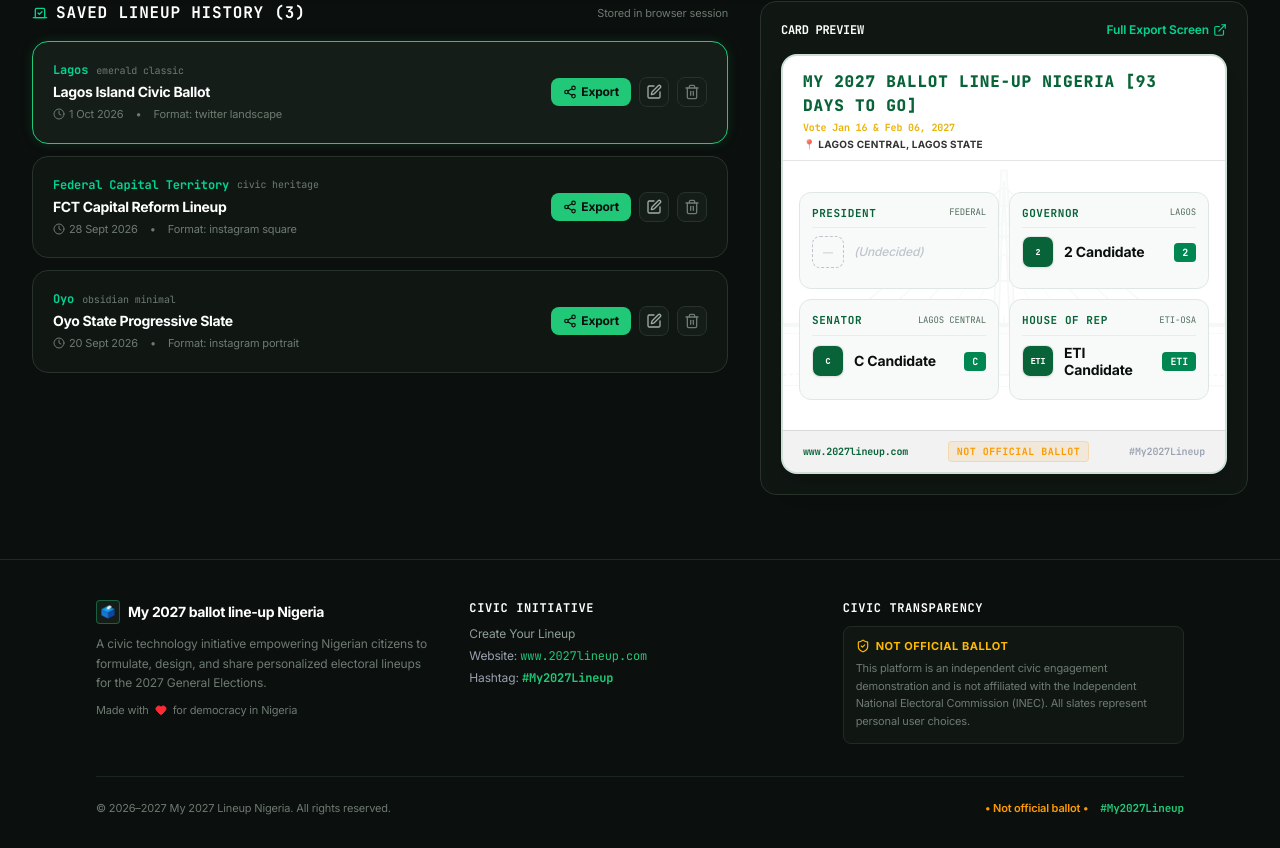
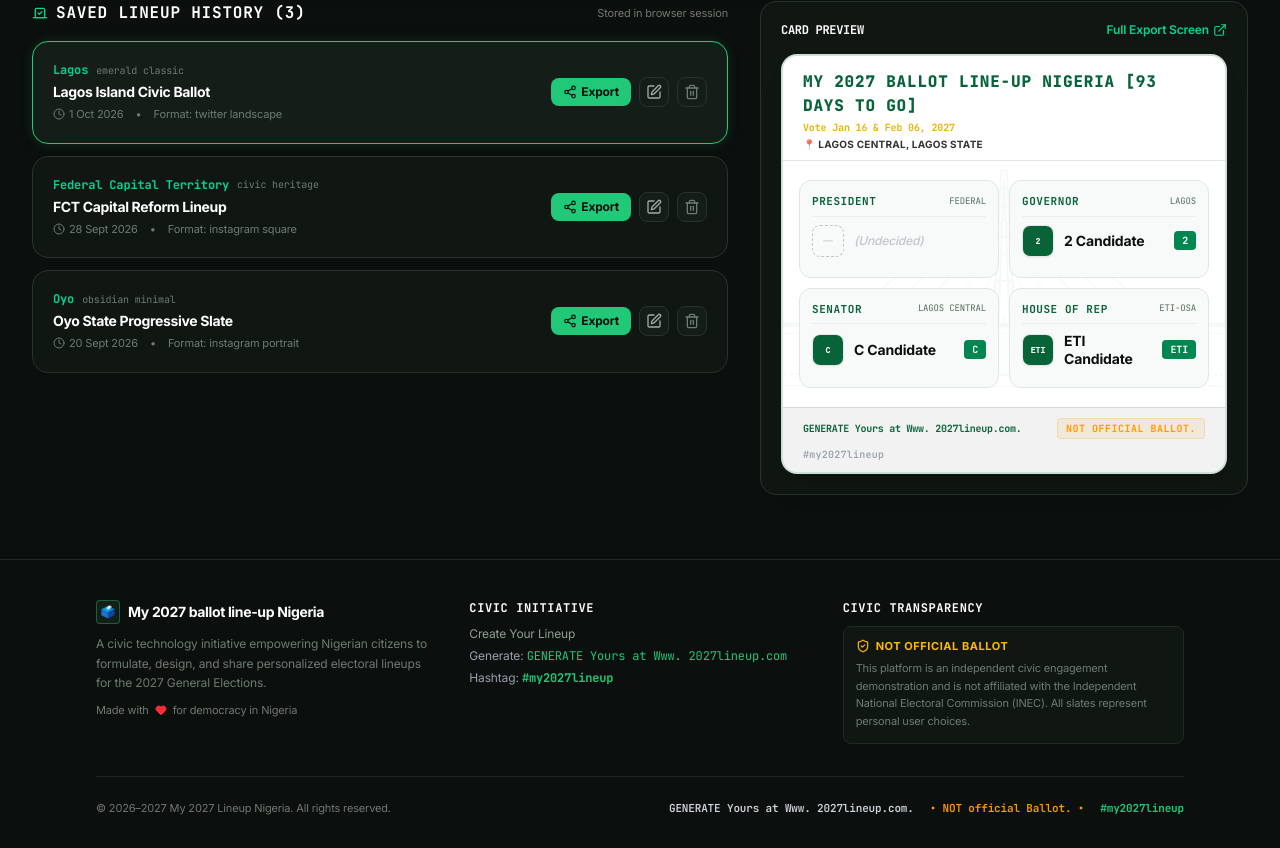
Before and after one commit to muwagunprecious/ballot-app, a Next.js app: page /profile in a window 1280 px wide. Shown: the part 298-1146 px from the top of the page. Built offline with nearby package versions, Linux system fonts and the light colour scheme.

Commit message:
Update footer info to 'GENERATE Yours at Www. 2027lineup.com. NOT official Ballot. #my2027lineup'

```diff
--- a/app/export/page.tsx
+++ b/app/export/page.tsx
@@ -93,17 +93,17 @@ export default function ExportPage() {
   // Platform sharing intents
   const handleShareOnX = () => {
     const shareText = encodeURIComponent(customCaptionText);
-    const url = encodeURIComponent('https://my2027lineup.ng');
+    const url = encodeURIComponent('https://www.2027lineup.com');
     window.open(`https://twitter.com/intent/tweet?text=${shareText}&url=${url}`, '_blank');
   };
 
   const handleShareOnWhatsApp = () => {
-    const shareText = encodeURIComponent(customCaptionText + '\nhttps://my2027lineup.ng');
+    const shareText = encodeURIComponent(customCaptionText + '\nhttps://www.2027lineup.com');
     window.open(`https://api.whatsapp.com/send?text=${shareText}`, '_blank');
   };
 
   const handleShareOnFacebook = () => {
-    const url = encodeURIComponent('https://my2027lineup.ng');
+    const url = encodeURIComponent('https://www.2027lineup.com');
     window.open(`https://www.facebook.com/sharer/sharer.php?u=${url}`, '_blank');
   };
 
--- a/app/page.tsx
+++ b/app/page.tsx
@@ -209,7 +209,7 @@ export default function HomePage() {
         : `${currentState.name} State`
       : '';
     const locLine = locText ? `📍 ${locText}\n\n` : '';
-    const text = `Here is my 2027 ballot line-up Nigeria!\n\n${locLine}🗳 Make yours: https://www.2027lineup.com\n#My2027Lineup`;
+    const text = `Here is my 2027 ballot line-up Nigeria!\n\n${locLine}🗳 GENERATE Yours at Www. 2027lineup.com\nNOT official Ballot.\n#my2027lineup`;
     window.open(`https://twitter.com/intent/tweet?text=${encodeURIComponent(text)}`, '_blank');
   };
 
@@ -220,7 +220,7 @@ export default function HomePage() {
         : `${currentState.name} State`
       : '';
     const locLine = locText ? `\n📍 ${locText}` : '';
-    const text = `Here is my 2027 ballot line-up Nigeria! 🇳🇬${locLine}\n🗳 Make yours: https://www.2027lineup.com\n#My2027Lineup`;
+    const text = `Here is my 2027 ballot line-up Nigeria! 🇳🇬${locLine}\n🗳 GENERATE Yours at Www. 2027lineup.com\nNOT official Ballot.\n#my2027lineup`;
     window.open(`https://api.whatsapp.com/send?text=${encodeURIComponent(text)}`, '_blank');
   };
 
--- a/components/Footer.tsx
+++ b/components/Footer.tsx
@@ -37,12 +37,12 @@ export const Footer: React.FC = () => {
                 </Link>
               </li>
               <li>
-                <span className="text-gray-400">Website: </span>
-                <span className="text-[#20C878] font-mono">www.2027lineup.com</span>
+                <span className="text-gray-400">Generate: </span>
+                <span className="text-[#20C878] font-mono">GENERATE Yours at Www. 2027lineup.com</span>
               </li>
               <li>
                 <span className="text-gray-400">Hashtag: </span>
-                <span className="text-[#20C878] font-mono font-bold">#My2027Lineup</span>
+                <span className="text-[#20C878] font-mono font-bold">#my2027lineup</span>
               </li>
             </ul>
           </div>
@@ -67,9 +67,10 @@ export const Footer: React.FC = () => {
           <div>
             © 2026–2027 My 2027 Lineup Nigeria. All rights reserved.
           </div>
-          <div className="flex items-center space-x-3">
-            <span className="text-amber-500 font-semibold">• Not official ballot •</span>
-            <span className="text-[#20C878] font-mono font-bold">#My2027Lineup</span>
+          <div className="flex flex-wrap items-center gap-2 sm:gap-4 font-mono">
+            <span className="text-gray-300 font-semibold">GENERATE Yours at Www. 2027lineup.com.</span>
+            <span className="text-amber-500 font-semibold">• NOT official Ballot. •</span>
+            <span className="text-[#20C878] font-bold">#my2027lineup</span>
           </div>
         </div>
       </div>
--- a/components/ballot/BallotCard.tsx
+++ b/components/ballot/BallotCard.tsx
@@ -241,15 +241,15 @@ export const BallotCard = forwardRef<HTMLDivElement, BallotCardProps>(({
       </div>
 
       {/* CARD FOOTER */}
-      <div className={`relative z-10 px-4 sm:px-5 py-2.5 ${isDark ? 'bg-white/5 border-white/10' : 'bg-black/5 border-black/10'} border-t flex flex-wrap items-center justify-between gap-2 text-[10px]`}>
-        <span className="font-mono font-bold" style={{ color: accentColor }}>
-          www.2027lineup.com
+      <div className={`relative z-10 px-3.5 sm:px-5 py-2.5 ${isDark ? 'bg-white/5 border-white/10' : 'bg-black/5 border-black/10'} border-t flex flex-wrap items-center justify-between gap-2 text-[10px]`}>
+        <span className="font-mono font-bold tracking-tight" style={{ color: accentColor }}>
+          GENERATE Yours at Www. 2027lineup.com.
         </span>
         <span className="font-mono font-bold uppercase tracking-wider text-amber-500 dark:text-amber-400 bg-amber-500/10 px-2 py-0.5 rounded border border-amber-500/20">
-          Not official ballot
+          NOT official Ballot.
         </span>
-        <span className="font-mono text-gray-400 font-semibold">
-          #My2027Lineup
+        <span className="font-mono text-gray-400 dark:text-gray-300 font-semibold tracking-wide">
+          #my2027lineup
         </span>
       </div>
     </div>
--- a/lib/captions/index.ts
+++ b/lib/captions/index.ts
@@ -28,7 +28,7 @@ export function generateCaption({ lineup, language, tone }: CaptionParams): Gene
   const repText = rep ? `${rep.name} (${rep.partyAcronym})` : 'Undecided';
 
   const hashtags = [
-    '#My2027Lineup',
+    '#my2027lineup',
     '#NigeriaDecides2027',
     `#${stateName.replace(/\s+/g, '')}Decides2027`,
     '#NaijaVotes',
@@ -40,7 +40,7 @@ export function generateCaption({ lineup, language, tone }: CaptionParams): Gene
   if (language === 'english') {
     switch (tone) {
       case 'direct':
-        text = `My 2027 General Election Lineup for ${stateName}:\n\n🇳🇬 President: ${presText}\n🏛 Governor: ${govText}\n📜 Senator (${districtName}): ${senText}\n🏛 House of Reps (${constituencyName}): ${repText}\n\nStand for what you believe in. Build yours at my2027lineup.ng`;
+        text = `My 2027 General Election Lineup for ${stateName}:\n\n🇳🇬 President: ${presText}\n🏛 Governor: ${govText}\n📜 Senator (${districtName}): ${senText}\n🏛 House of Reps (${constituencyName}): ${repText}\n\nStand for what you believe in. Build yours at www.2027lineup.com`;
         break;
       case 'community':
         text = `Power belongs to the citizens. As a proud resident of ${stateName}, here is my collective vision and candidate lineup for 2027.\n\n• President: ${presText}\n• Governor: ${govText}\n• Senator (${districtName}): ${senText}\n• Representative (${constituencyName}): ${repText}\n\nLet us organize, mobilize our neighborhoods, and hold every leader accountable for a better Nigeria.`;
@@ -49,7 +49,7 @@ export function generateCaption({ lineup, language, tone }: CaptionParams): Gene
         text = `Democracy thrives when citizens participate with clarity of purpose. After careful deliberation on capacity, competence, and national interest, here is my 2027 ballot lineup from ${constituencyName}, ${stateName}:\n\n1. Office of the President: ${presText}\n2. Executive Governor: ${govText}\n3. Senate of the Federal Republic: ${senText}\n4. House of Representatives: ${repText}\n\nVote your conscience. Exercise your civic duty.`;
         break;
       case 'conversational':
-        text = `2027 is around the corner and we’re not taking a back seat! Here is where my votes are going in ${stateName}:\n\n🎯 President: ${presText}\n🎯 Governor: ${govText}\n🎯 Senate (${districtName}): ${senText}\n🎯 House of Reps (${constituencyName}): ${repText}\n\nWhat does your 2027 lineup look like? Create your card at my2027lineup.ng!`;
+        text = `2027 is around the corner and we’re not taking a back seat! Here is where my votes are going in ${stateName}:\n\n🎯 President: ${presText}\n🎯 Governor: ${govText}\n🎯 Senate (${districtName}): ${senText}\n🎯 House of Reps (${constituencyName}): ${repText}\n\nWhat does your 2027 lineup look like? Create your card at www.2027lineup.com!`;
         break;
     }
   }
@@ -58,13 +58,13 @@ export function generateCaption({ lineup, language, tone }: CaptionParams): Gene
   else if (language === 'pidgin') {
     switch (tone) {
       case 'direct':
-        text = `My 2027 Election Lineup don set for ${stateName}!\n\n🇳🇬 President: ${presText}\n🏛 Governor: ${govText}\n📜 Senator (${districtName}): ${senText}\n🏛 House of Reps (${constituencyName}): ${repText}\n\nNo dulling this time. Make you build your own ballot card for my2027lineup.ng`;
+        text = `My 2027 Election Lineup don set for ${stateName}!\n\n🇳🇬 President: ${presText}\n🏛 Governor: ${govText}\n📜 Senator (${districtName}): ${senText}\n🏛 House of Reps (${constituencyName}): ${repText}\n\nNo dulling this time. Make you build your own ballot card for www.2027lineup.com`;
         break;
       case 'community':
         text = `Naija people, our voice na our power! From ${stateName}, na these people I believe say go represent us well for 2027:\n\n• President: ${presText}\n• Governor: ${govText}\n• Senator (${districtName}): ${senText}\n• House of Reps (${constituencyName}): ${repText}\n\nMake we join hand together make Nigeria sweet for everybody.`;
         break;
       case 'civic':
-        text = `To vote right na our right and duty. After we don look all the plans well well for ${stateName}, see who I dey back for 2027:\n\n1. President: ${presText}\n2. Governor: ${govText}\n3. Senator: ${senText}\n4. House of Reps: ${repText}\n\nShine your eyes, no sell your vote. Build your card for my2027lineup.ng`;
+        text = `To vote right na our right and duty. After we don look all the plans well well for ${stateName}, see who I dey back for 2027:\n\n1. President: ${presText}\n2. Governor: ${govText}\n3. Senator: ${senText}\n4. House of Reps: ${repText}\n\nShine your eyes, no sell your vote. Build your card for www.2027lineup.com`;
         break;
       case 'conversational':
         text = `Who dey breath? My 2027 ballot card don drop hot hot! 🔥\n\n🎯 President: ${presText}\n🎯 Governor: ${govText}\n🎯 Senator (${districtName}): ${senText}\n🎯 House of Reps (${constituencyName}): ${repText}\n\nHow your own lineup be? Go generate your own now!`;
@@ -76,7 +76,7 @@ export function generateCaption({ lineup, language, tone }: CaptionParams): Gene
   else if (language === 'yoruba') {
     switch (tone) {
       case 'direct':
-        text = `Àtòjọ olùdíje mi fún ìdìbò gbogbogbò 2027 ní Ìpínlẹ̀ ${stateName}:\n\n🇳🇬 Ààrẹ: ${presText}\n🏛 Gómìnà: ${govText}\n📜 Aṣojú Ilé Ìgbìmọ̀ Àgbà (${districtName}): ${senText}\n🏛 Aṣojú Ilé Ìgbìmọ̀ Aṣòfin (${constituencyName}): ${repText}\n\nṢe àtòjọ tìrẹ lónìí ní my2027lineup.ng`;
+        text = `Àtòjọ olùdíje mi fún ìdìbò gbogbogbò 2027 ní Ìpínlẹ̀ ${stateName}:\n\n🇳🇬 Ààrẹ: ${presText}\n🏛 Gómìnà: ${govText}\n📜 Aṣojú Ilé Ìgbìmọ̀ Àgbà (${districtName}): ${senText}\n🏛 Aṣojú Ilé Ìgbìmọ̀ Aṣòfin (${constituencyName}): ${repText}\n\nṢe àtòjọ tìrẹ lónìí ní www.2027lineup.com`;
         break;
       case 'community':
         text = `Ìdàgbàsókè orílẹ̀-èdè wa wà lọ́wọ́ gbogbo wa. Lati Ìpínlẹ̀ ${stateName}, àwọn wọ̀nyí ni mo fọkàn tì fún 2027:\n\n• Ààrẹ: ${presText}\n• Gómìnà: ${govText}\n• Alàgbà Ìgbìmọ̀: ${senText}\n• Aṣòfin Àpapọ̀: ${repText}\n\nẸ jẹ́ ká fọwọ́ sowọ́pọ̀ fún ọjọ́ ọ̀la rere.`;
@@ -85,7 +85,7 @@ export function generateCaption({ lineup, language, tone }: CaptionParams): Gene
         text = `Ìlú tẹ́tẹ́ fẹ́ ìgbésẹ̀ tó dánmọ́ràn. Lẹ́yìn àyẹ̀wò fínnífínní lórí agbára àti ìmọ̀ ìṣàkóso ní ${stateName}:\n\n1. Ààrẹ Orílẹ̀-èdè: ${presText}\n2. Gómìnà Ìpínlẹ̀: ${govText}\n3. Ilé Ìgbìmọ̀ Àgbà: ${senText}\n4. Ilé Ìgbìmọ̀ Aṣòfin: ${repText}\n\nBọ̀wọ̀ fún ẹ̀tọ́ rẹ, dìbò pẹ̀lú ọpọlọ.`;
         break;
       case 'conversational':
-        text = `Ètò ìdìbò 2027 ti ń bọ̀ lẹ́sẹ̀kẹsẹ̀! Èyí ni àwọn olùdíje tí mo yàn fún Ìpínlẹ̀ ${stateName}:\n\n🎯 Ààrẹ: ${presText}\n🎯 Gómìnà: ${govText}\n🎯 Alàgbà: ${senText}\n🎯 Aṣòfin: ${repText}\n\nTa ni ìwọ ń dìbò fún? Ṣẹ̀dá káàdì rẹ ní my2027lineup.ng!`;
+        text = `Ètò ìdìbò 2027 ti ń bọ̀ lẹ́sẹ̀kẹsẹ̀! Èyí ni àwọn olùdíje tí mo yàn fún Ìpínlẹ̀ ${stateName}:\n\n🎯 Ààrẹ: ${presText}\n🎯 Gómìnà: ${govText}\n🎯 Alàgbà: ${senText}\n🎯 Aṣòfin: ${repText}\n\nTa ni ìwọ ń dìbò fún? Ṣẹ̀dá káàdì rẹ ní www.2027lineup.com!`;
         break;
     }
   }
@@ -94,7 +94,7 @@ export function generateCaption({ lineup, language, tone }: CaptionParams): Gene
   else if (language === 'hausa') {
     switch (tone) {
       case 'direct':
-        text = `Jerin 'Yan Takara Na Na Zaben 2027 a Jihar ${stateName}:\n\n🇳🇬 Shugaban Kasa: ${presText}\n🏛 Gwamna: ${govText}\n📜 Sanata (${districtName}): ${senText}\n🏛 Dan Majalisar Wakilai (${constituencyName}): ${repText}\n\nKa kirkiri naka katin a my2027lineup.ng`;
+        text = `Jerin 'Yan Takara Na Na Zaben 2027 a Jihar ${stateName}:\n\n🇳🇬 Shugaban Kasa: ${presText}\n🏛 Gwamna: ${govText}\n📜 Sanata (${districtName}): ${senText}\n🏛 Dan Majalisar Wakilai (${constituencyName}): ${repText}\n\nKa kirkiri naka katin a www.2027lineup.com`;
         break;
       case 'community':
         text = `Makomar kasarmu tana hannunmu. Daga Jihar ${stateName}, ga jerin 'yan takarar da na zaba don ciyar da al'ummarmu gaba a 2027:\n\n• Shugaban Kasa: ${presText}\n• Gwamna: ${govText}\n• Sanata: ${senText}\n• Dan Majalisa: ${repText}\n\nMu hada kai don gina sabuwar Najeriya.`;
@@ -103,7 +103,7 @@ export function generateCaption({ lineup, language, tone }: CaptionParams): Gene
         text = `Zabe cikin basira da adalci shi ne ginshikin dimokuradiyya. Bayan nazari kan kwarewa a ${stateName}, ga shawarata don zaben 2027:\n\n1. Ofishin Shugaban Kasa: ${presText}\n2. Gwamnan Jiha: ${govText}\n3. Majalisar Dattawa: ${senText}\n4. Majalisar Wakilai: ${repText}\n\nYi amfani da 'yancin ka cikin hikima.`;
         break;
       case 'conversational':
-        text = `Zaben 2027 na gabatowa! Ga jerin 'yan takarar da nake mara wa baya a Jihar ${stateName}:\n\n🎯 Shugaban Kasa: ${presText}\n🎯 Gwamna: ${govText}\n🎯 Sanata (${districtName}): ${senText}\n🎯 Dan Majalisa: ${repText}\n\nWane ne a cikin jerin ka? Shiga my2027lineup.ng don yin naka!`;
+        text = `Zaben 2027 na gabatowa! Ga jerin 'yan takarar da nake mara wa baya a Jihar ${stateName}:\n\n🎯 Shugaban Kasa: ${presText}\n🎯 Gwamna: ${govText}\n🎯 Sanata (${districtName}): ${senText}\n🎯 Dan Majalisa: ${repText}\n\nWane ne a cikin jerin ka? Shiga www.2027lineup.com don yin naka!`;
         break;
     }
   }
@@ -112,7 +112,7 @@ export function generateCaption({ lineup, language, tone }: CaptionParams): Gene
   else if (language === 'igbo') {
     switch (tone) {
       case 'direct':
-        text = `Ndị m họọrọ maka ntuli aka 2027 na Steeti ${stateName}:\n\n🇳🇬 Onye Isi Ala: ${presText}\n🏛 Gọvanọ: ${govText}\n📜 Sịnetọ (${districtName}): ${senText}\n🏛 Ụlọ Ndị Nnọchiteanya (${constituencyName}): ${repText}\n\nMee nke gị na my2027lineup.ng`;
+        text = `Ndị m họọrọ maka ntuli aka 2027 na Steeti ${stateName}:\n\n🇳🇬 Onye Isi Ala: ${presText}\n🏛 Gọvanọ: ${govText}\n📜 Sịnetọ (${districtName}): ${senText}\n🏛 Ụlọ Ndị Nnọchiteanya (${constituencyName}): ${repText}\n\nMee nke gị na www.2027lineup.com`;
         break;
       case 'community':
         text = `Ọdịmma obodo anyị dị anyị n'aka. Site na Steeti ${stateName}, ndị a bụ ndị m kwenyere na ha ga-arụ ọrụ nke ọma na 2027:\n\n• Onye Isi Ala: ${presText}\n• Gọvanọ: ${govText}\n• Sịnetọ: ${senText}\n• Onye Nnọchiteanya: ${repText}\n\nKa anyị jikọọ aka ọnụ mee ka Naijiria dị mma.`;
@@ -121,7 +121,7 @@ export function generateCaption({ lineup, language, tone }: CaptionParams): Gene
         text = `Ntuli aka dabeere n'ezi uche na nghọta bụ ihe na-ewu obodo. Mgbe m tụlechara ikike na atụmatụ na ${stateName}:\n\n1. Onye Isi Ala: ${presText}\n2. Gọvanọ: ${govText}\n3. Sịneti: ${senText}\n4. Ụlọ Ndị Nnọchiteanya: ${repText}\n\nHọrọ onye ị maara nke ọma. Duru uche gị mee mkpebi.`;
         break;
       case 'conversational':
-        text = `Ntuli aka 2027 eruola nso! Lee ndị m na-akwado na Steeti ${stateName}:\n\n🎯 Onye Isi Ala: ${presText}\n🎯 Gọvanọ: ${govText}\n🎯 Sịnetọ: ${senText}\n🎯 Onye Nnọchiteanya: ${repText}\n\nKedu ka nke gị dị? Gaa na my2027lineup.ng mepụta kaadị nke gị ugbu a!`;
+        text = `Ntuli aka 2027 eruola nso! Lee ndị m na-akwado na Steeti ${stateName}:\n\n🎯 Onye Isi Ala: ${presText}\n🎯 Gọvanọ: ${govText}\n🎯 Sịnetọ: ${senText}\n🎯 Onye Nnọchiteanya: ${repText}\n\nKedu ka nke gị dị? Gaa na www.2027lineup.com mepụta kaadị nke gị ugbu a!`;
         break;
     }
   }
```
